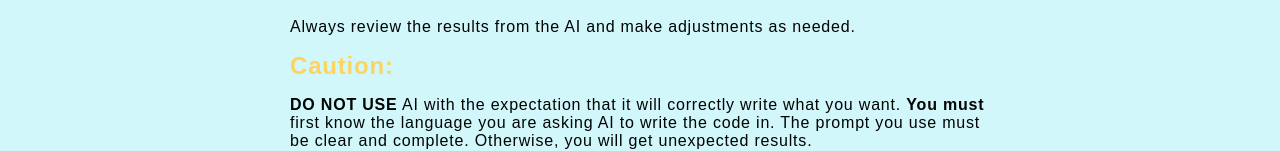
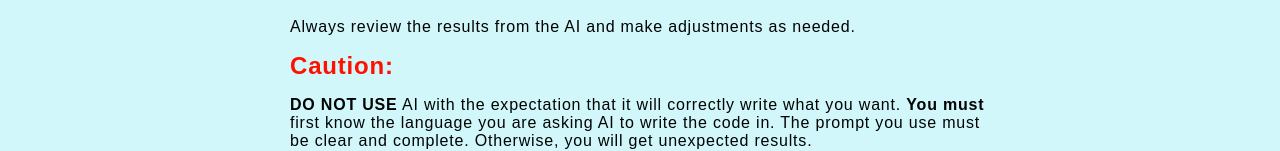
Before and after one commit to PRBDUDE/prb-controls, an Angular app: page /home in a window 1280 px wide. Shown: the part 398-549 px from the top of the page. Built offline with nearby package versions, Linux system fonts and the light colour scheme.

Commit message:
fix caution color on light screen

```diff
--- a/public/assets/scss/_color.scss
+++ b/public/assets/scss/_color.scss
@@ -44,17 +44,17 @@
   --color-card-background: hsl(var(--base-hue) 10% 15%);
   --color-card-text: hsl(var(--base-hue) 60% 90%);
 
-  --color-class-name: #7bafe5;
-  --color-number-value: #7bafe5;
-  --color-html-tag: #d47c39;
-  --color-html-attribute: #eb93fd;
-  --color-user-tag: #00dbb6;
-  --color-string: #70d48c;
-  --color-comment: #91979c;
-  --color-key-word: #ca9efc;
-  --color-method-name: #fbd462;
-  --color-caution: #fbd462;
-  --color-property: #ffa35b;
+  --color-class-name: hsl(211, 67%, 69%);
+  --color-number-value: hsl(211, 67%, 69%);
+  --color-html-tag: hsl(26, 64%, 53%);
+  --color-html-attribute: hsl(290, 96%, 78%);
+  --color-user-tag: hsl(170, 100%, 43%);
+  --color-string: hsl(137, 54%, 64%);
+  --color-comment: hsl(207, 5%, 59%);
+  --color-key-word: hsl(268, 94%, 80%);
+  --color-method-name: hsl(45, 95%, 68%);
+  --color-caution: hsl(4, 100%, 50%);
+  --color-property: hsl(26, 100%, 68%);
 
   --color-note: hsl(var(--base-hue) 90% 30%);
 
@@ -116,6 +116,8 @@
     --color-card-background: hsl(var(--base-hue) 10% 15%);
     --color-card-text: hsl(var(--base-hue) 60% 90%);
 
+    --color-caution: hsl(45, 95%, 68%);
+
     --color-note: hsl(var(--base-hue) 90% 70%);
 
     --color-h1: hsl(var(--base-hue) 100% 80%);
```
